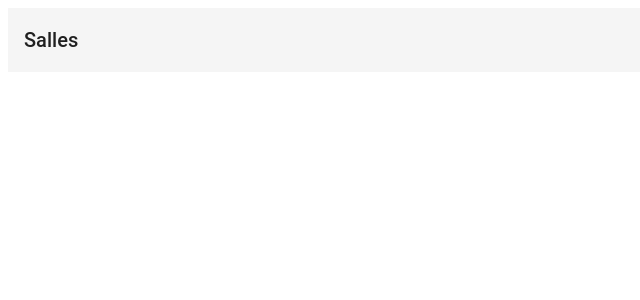
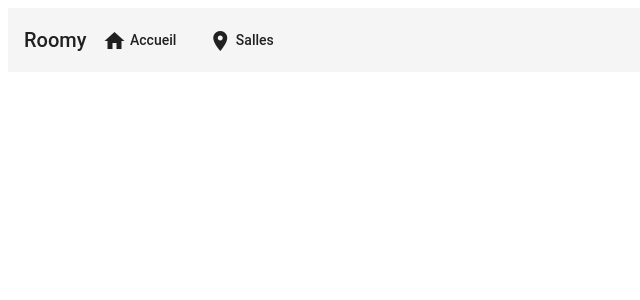
Before and after one commit to bart120/roomy0419, an Angular app: page / in a window 1280 px wide. Shown: the top 300 px of the page, without its empty margins (0-640 px from the left). Built offline with nearby package versions, Linux system fonts and the light colour scheme.

Commit message:
maj du menu

```diff
--- a/src/app/app.component.html
+++ b/src/app/app.component.html
@@ -1,3 +1,11 @@
 <mat-toolbar>
-  <span>Salles</span>
+  <span>Roomy</span>
+  <a href="" mat-button>
+    <mat-icon class="mat-18">home</mat-icon>
+    Accueil
+  </a>
+  <a href="" mat-button>
+    <mat-icon class="mat-18">room</mat-icon>
+    Salles
+  </a>
 </mat-toolbar>
--- a/src/index.html
+++ b/src/index.html
@@ -1,5 +1,6 @@
 <!doctype html>
 <html lang="en">
+
 <head>
   <meta charset="utf-8">
   <title>Roomy0419</title>
@@ -7,8 +8,11 @@
 
   <meta name="viewport" content="width=device-width, initial-scale=1">
   <link rel="icon" type="image/x-icon" href="favicon.ico">
+  <link href="https://fonts.googleapis.com/icon?family=Material+Icons" rel="stylesheet">
 </head>
+
 <body>
   <app-root></app-root>
 </body>
+
 </html>
```
Also changed, not shown: src/app/material.module.ts (+12 -2 lines).
